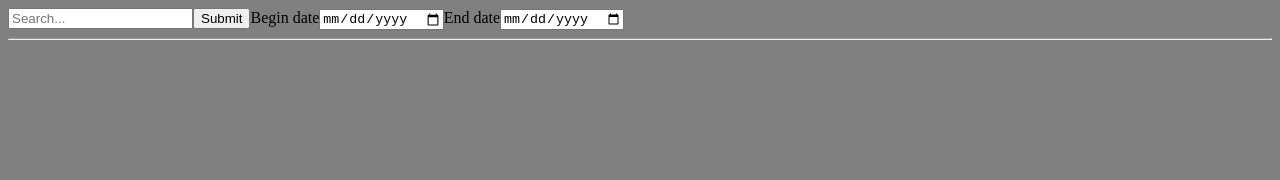
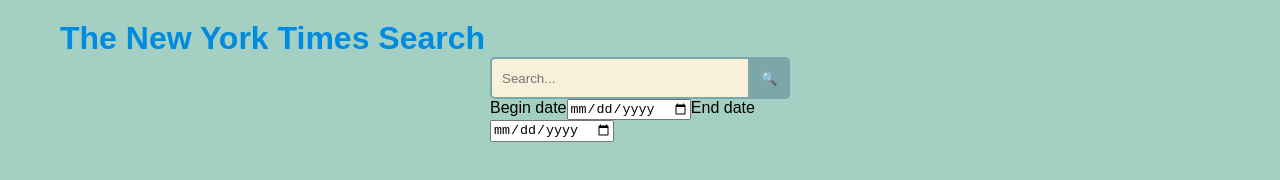
Before and after one commit to AndreyS55/NYTimes, a React app: page / in a window 1280 px wide. Built offline with nearby package versions, Linux system fonts and the light colour scheme.

Commit message:
add styles to form

```diff
--- a/src/js/api/Api.js
+++ b/src/js/api/Api.js
@@ -1,8 +1,5 @@
 import 'whatwg-fetch';
-import connect from "react-redux/es/connect/connect";
 
-const API_URL = "https://api.nytimes.com/svc/search/v2/articlesearch.json?api-key=7b6416b1ffa44b7eba40cca2453a6e21";
-//const PARAMS = '&q=' + this.props.value.str +'&begin_date=' + this.props.value.bdate + '&end_date=' + this.props.value.edate;
 const NYTApi = (url) => {
   return fetch(url)
       .then(function (response) {
--- a/src/js/components/App/App.js
+++ b/src/js/components/App/App.js
@@ -3,15 +3,19 @@
 import configureStore from '../../configs/configureStore';
 import SearchForm from '../SearchForm/SearchForm';
 import ArticleList from '../ArticleList/ArticleList';
+import './App.scss';
 
 const store = configureStore();
 
 const App = () => (
     <Provider store={store}>
-        <div>
-            <SearchForm />
-            <hr/>
-            <ArticleList />
+        <div className={'App'}>
+            <div className={'wrapper'}>
+                <div className={'Container'}>
+                    <SearchForm />
+                    <ArticleList />
+                </div>
+            </div>
         </div>
     </Provider>
 );
--- a/src/js/components/App/App.scss
+++ b/src/js/components/App/App.scss
@@ -0,0 +1,15 @@
+.App {
+  height: 100%;
+}
+
+.wrapper {
+  display: flex;
+  flex-direction: column;
+  height: 100%;
+}
+
+.Container {
+  margin: 20px 50px auto;
+  padding: 0 10px;
+  flex: 1 0 auto;
+}
--- a/src/js/components/SearchForm/SearchForm.js
+++ b/src/js/components/SearchForm/SearchForm.js
@@ -1,7 +1,7 @@
 import React, { Component } from 'react';
 import { connect } from 'react-redux';
 import fetchArticles from '../../actions/ArticleActions';
-//import style from './SearchForm.scss';
+import style from './SearchForm.scss';
 
 class SearchForm extends Component {
     constructor(props) {
@@ -36,7 +36,11 @@
     }
 
     urlConverter() {
-        return 'https://api.nytimes.com/svc/search/v2/articlesearch.json?api-key=7b6416b1ffa44b7eba40cca2453a6e21' + (this.props.value.str ? '&q=' + this.props.value.str : '') + (this.props.value.bdate ? '&begin_date=' + this.props.value.bdate : '') + (this.props.value.edate ? '&end_date=' + this.props.value.edate : '');
+        let url = 'https://api.nytimes.com/svc/search/v2/articlesearch.json?api-key=7b6416b1ffa44b7eba40cca2453a6e21';
+        let str = this.props.value.str ? '&q=' + this.props.value.str : '';
+        let bdate = this.props.value.bdate ? '&begin_date=' + this.props.value.bdate : '';
+        let edate = this.props.value.edate ? '&end_date=' + this.props.value.edate : '';
+        return url + str + bdate + edate;
     }
 
     render() {
@@ -45,10 +49,14 @@
         this.props.value.edate = this.state.edate.split('-').join('');
 
         return (
+            <div style={style}>
+                <div>
+                    <h1>The New York Times Search</h1>
+                </div>
                 <div>
                     <form>
-                    <input type="text" placeholder="Search..." value={this.state.value} onChange={this.handleChange}/>
-                    <input type="button" value="Submit" onClick={this.handleClick}/>
+                        <input type="text" placeholder="Search..." value={this.state.value} className={'input'} onChange={this.handleChange}/>
+                        <input type="submit" value="&#128269;" className={'button'} onClick={this.handleClick}/>
                         <label>
                             Begin date
                             <input type="date" id="begin" value={this.state.bdate} onChange={this.handleChangeBdate}/>
@@ -58,6 +66,7 @@
                             <input type="date" id="end" value={this.state.edate} onChange={this.handleChangeEdate}/>
                         </label>
                     </form>
+                </div>
             </div>
         );
 
--- a/src/js/components/SearchForm/SearchForm.scss
+++ b/src/js/components/SearchForm/SearchForm.scss
@@ -0,0 +1,46 @@
+* {box-sizing: border-box;}
+h1 {
+  color: #008be1;
+  margin: 0 auto;
+}
+form {
+  position: relative;
+  width: 300px;
+  margin: 0 auto;
+}
+//.input, .button {
+//  border: none;
+//  outline: none;
+//  border-radius: 3px;
+//}
+.input {
+  width: 100%;
+  height: 42px;
+  padding-left: 10px;
+  border: 2px solid #7BA7AB;
+  border-radius: 5px;
+  outline: none;
+  background: #F9F0DA;
+  color: #9E9C9C;
+}
+//.input:hover, .input:focus {
+//  border: 1px solid darkcyan;
+//  border-radius: 3px;
+//}
+.button {
+  position: absolute;
+  top: 0;
+  right: 0;
+  width: 42px;
+  height: 42px;
+  border: none;
+  background: #7BA7AB;
+  border-radius: 0 5px 5px 0;
+  cursor: pointer;
+}
+//.button:before {
+//  content: "\f002";
+//  font-family: sans-serif;
+//  font-size: 16px;
+//  color: #F9F0DA;
+//}
--- a/src/scss/style.scss
+++ b/src/scss/style.scss
@@ -1,5 +1,15 @@
-$primary: grey;
+body {
+	background: #A3D0C3;
+	margin: 0;
+	font-family: sans-serif;
+}
 
+html,
 body {
-	background: $primary;
+	height: 100%;
 }
+
+h1 {
+	padding: 0;
+	margin: 0;
+}
```
Lines whose indentation alone changed are shown as unchanged.
